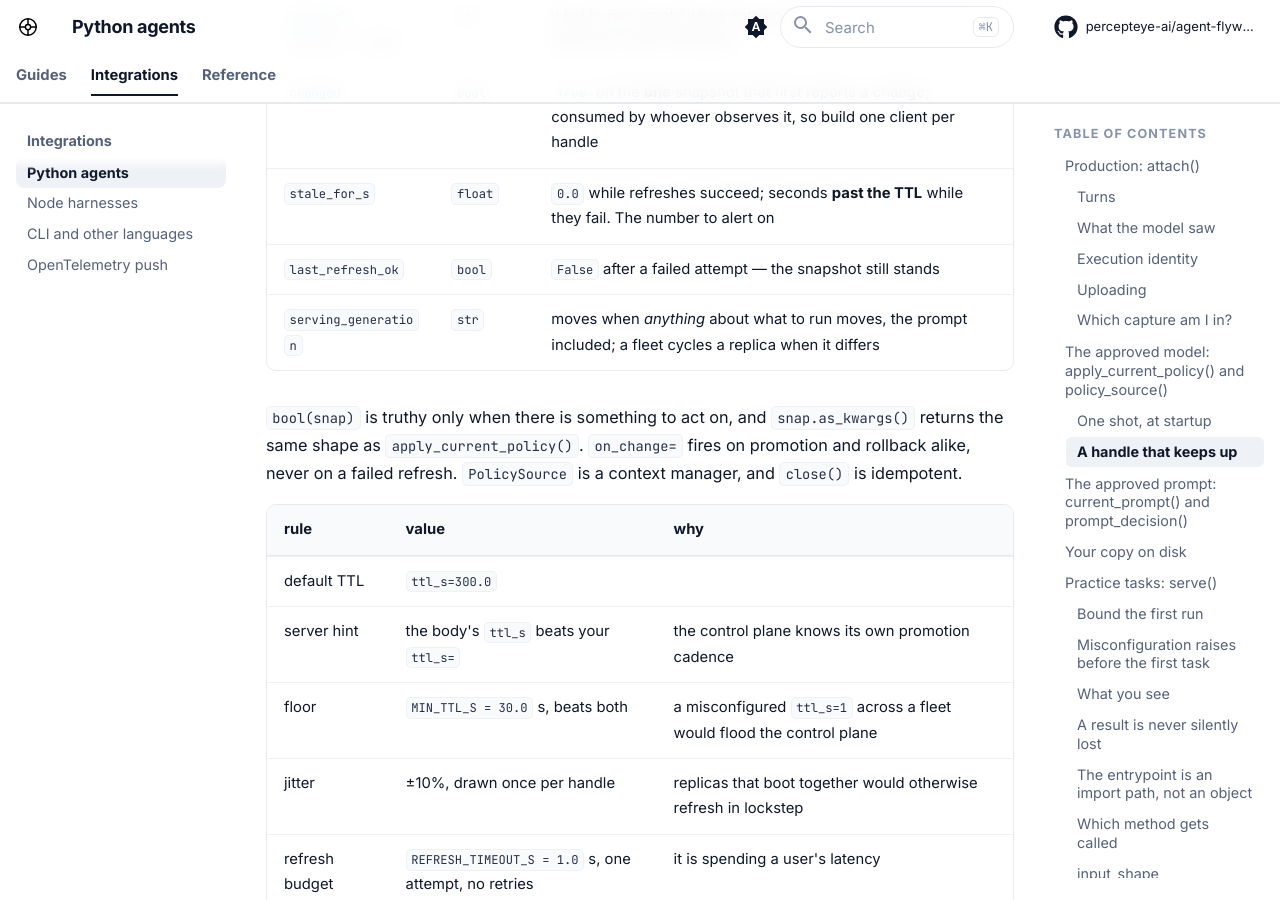
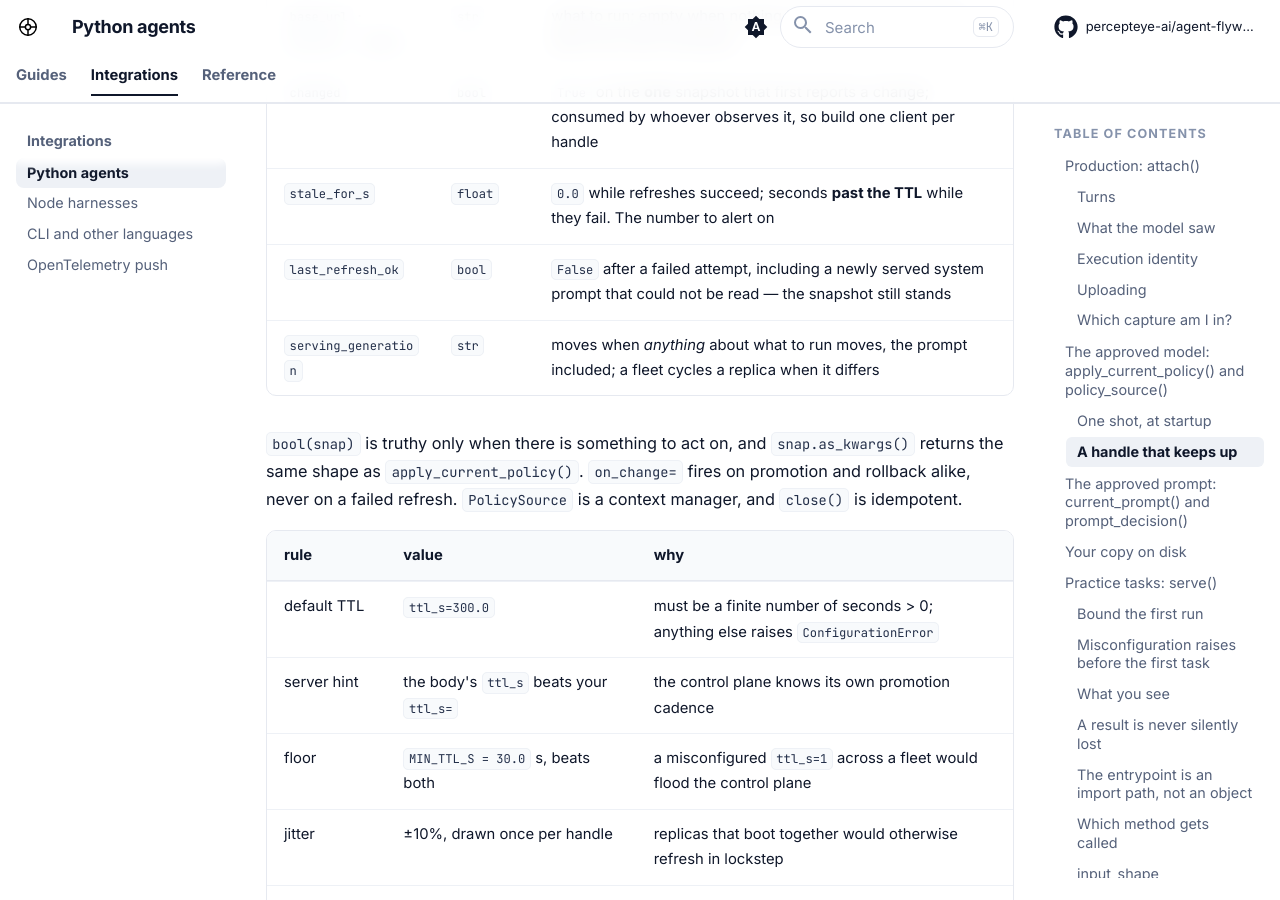
Before and after one commit to percepteye-ai/agent-flywheel, an MkDocs documentation site: the page built from website/docs/python.md, in a window 1280 px wide and 900 px high, scrolled down 9337 px. Built offline with MkDocs 1.6.1 and Material for MkDocs 9.7.7, drawn with Linux system fonts in a browser that asks for light colours; comment, search, counter and statistics services are not loaded.

Commit message:
Docs: ttl_s must be finite and positive, and an unreadable served prompt is a failed refresh.
Co-Authored-By: Claude Opus 5.5 <noreply@anthropic.com>

```diff
--- a/website/docs/python.md
+++ b/website/docs/python.md
@@ -156,14 +156,14 @@ if snap.changed:                  # rebuild ONLY on an actual change
 | `base_url` · `api_key` · `model` | `str` | what to run; empty when nothing is deployed or the control plane has never answered |
 | `changed` | `bool` | `True` on the **one** snapshot that first reports a change; consumed by whoever observes it, so build one client per handle |
 | `stale_for_s` | `float` | `0.0` while refreshes succeed; seconds **past the TTL** while they fail. The number to alert on |
-| `last_refresh_ok` | `bool` | `False` after a failed attempt — the snapshot still stands |
+| `last_refresh_ok` | `bool` | `False` after a failed attempt, including a newly served system prompt that could not be read — the snapshot still stands |
 | `serving_generation` | `str` | moves when *anything* about what to run moves, the prompt included; a fleet cycles a replica when it differs |
 
 `bool(snap)` is truthy only when there is something to act on, and `snap.as_kwargs()` returns the same shape as `apply_current_policy()`. `on_change=` fires on promotion and rollback alike, never on a failed refresh. `PolicySource` is a context manager, and `close()` is idempotent.
 
 | rule | value | why |
 |:--|:--|:--|
-| default TTL | `ttl_s=300.0` | |
+| default TTL | `ttl_s=300.0` | must be a finite number of seconds > 0; anything else raises `ConfigurationError` |
 | server hint | the body's `ttl_s` beats your `ttl_s=` | the control plane knows its own promotion cadence |
 | floor | `MIN_TTL_S = 30.0` s, beats both | a misconfigured `ttl_s=1` across a fleet would flood the control plane |
 | jitter | ±10%, drawn once per handle | replicas that boot together would otherwise refresh in lockstep |
```
Also changed, not shown: website/docs/production.md (+1 -1 lines).
